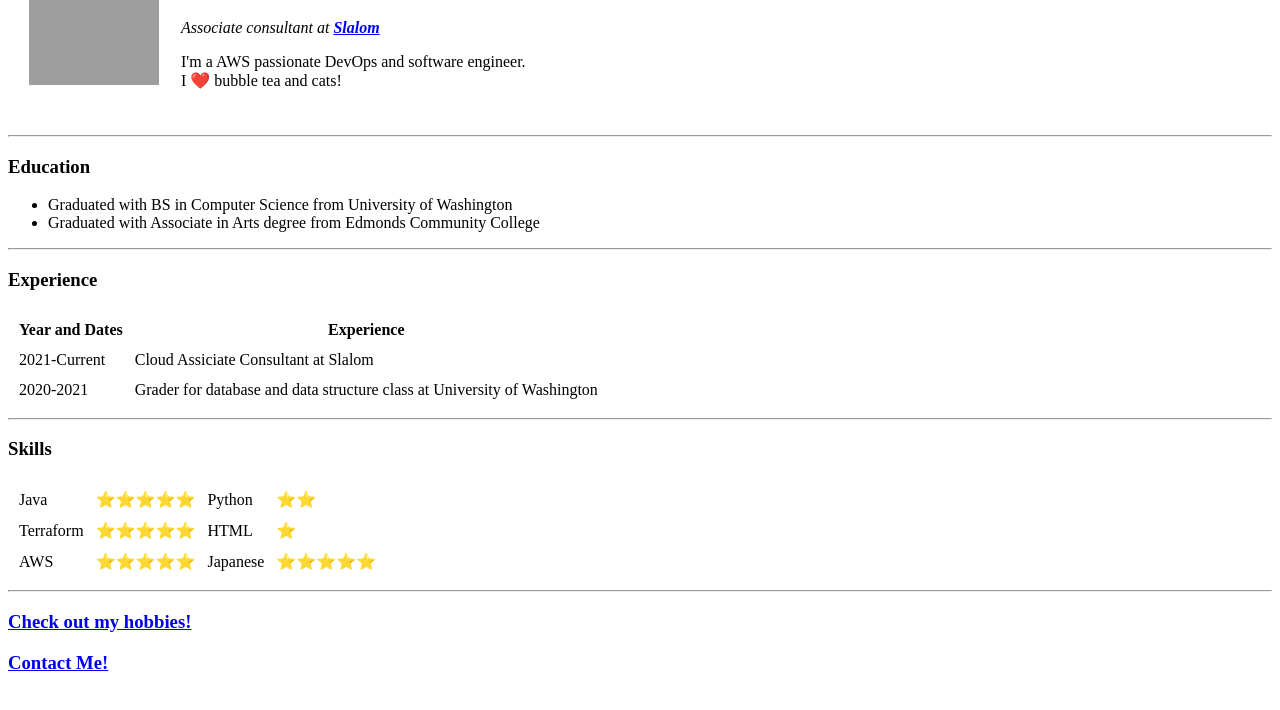
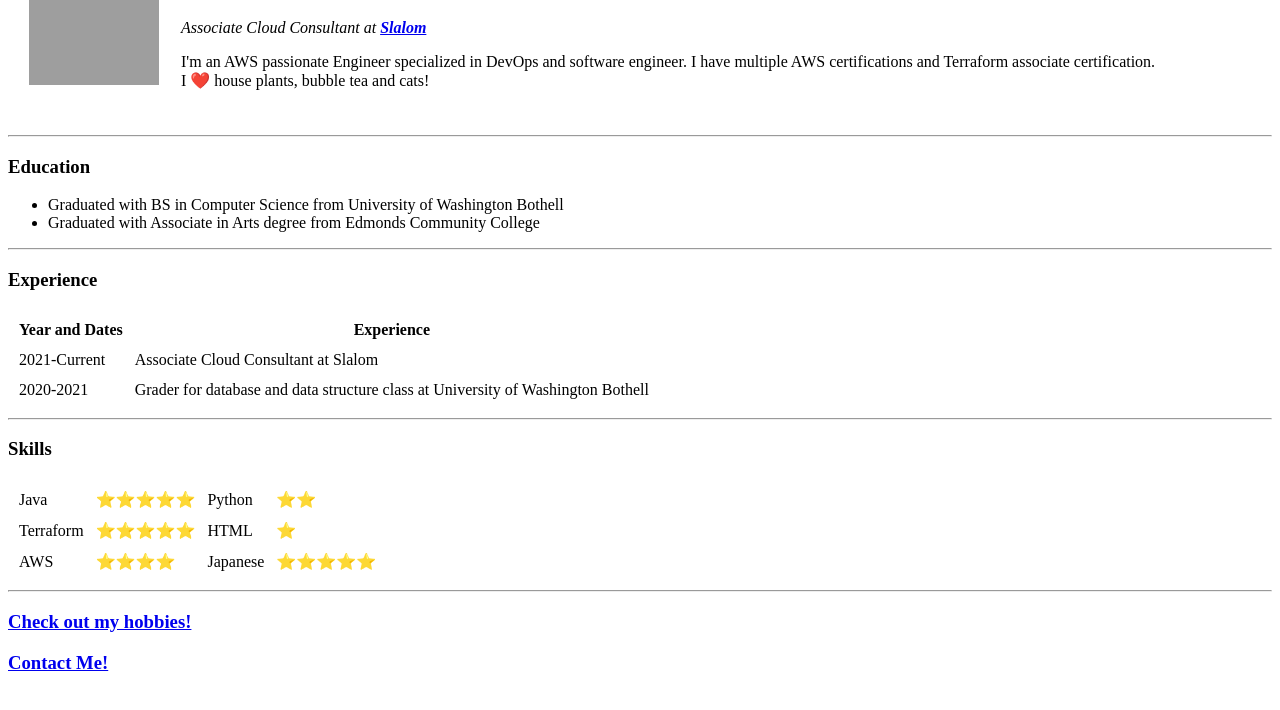
Before and after one commit to AikaU1004/cv, a plain HTML site: page index.html in a window 1280 px wide. Shown: the part 90-800 px from the top of the page. Drawn offline with Linux system fonts and the light colour scheme; grey boxes are pictures that could not be loaded.

Commit message:
update my bio

```diff
--- a/index.html
+++ b/index.html
@@ -17,9 +17,9 @@
                 <td><img src="image/aika_usui_profile.JPG" alt="Aika Usui's profile picture" style="width:130px;height:130px;"></td>
                 <td>
                     <h1>Aika Usui</h1>
-                    <p><em>Associate consultant at <strong><a href="https://www.slalom.com/">Slalom</a></strong></em></p>
-                    <p>I'm a AWS passionate DevOps and software engineer.
-                        <br>I ❤️ bubble tea and cats!
+                    <p><em>Associate Cloud Consultant at <strong><a href="https://www.slalom.com/">Slalom</a></strong></em></p>
+                    <p>I'm an AWS passionate Engineer specialized in DevOps and software engineer. I have multiple AWS certifications and Terraform associate certification.
+                        <br>I ❤️ house plants, bubble tea and cats!
                     </p>
                 </td>
             </tr>
@@ -27,7 +27,7 @@
         <hr>
         <h3>Education</h3>
         <ul>
-            <li>Graduated with BS in Computer Science from University of Washington</li>
+            <li>Graduated with BS in Computer Science from University of Washington Bothell</li>
             <li>Graduated with Associate in Arts degree from Edmonds Community College</li>
         </ul>
         <hr>
@@ -46,11 +46,11 @@
             <tbody>
                 <tr>
                     <td>2021-Current</td>
-                    <td>Cloud Assiciate Consultant at Slalom</td>
+                    <td>Associate Cloud Consultant at Slalom</td>
                 </tr>
                 <tr>
                     <td>2020-2021</td>
-                    <td>Grader for database and data structure class at University of Washington</td>
+                    <td>Grader for database and data structure class at University of Washington Bothell</td>
                 </tr>
             </tbody>
         </table>
@@ -72,7 +72,7 @@
                 </tr>
                 <tr>
                     <td>AWS</td>
-                    <td>⭐⭐⭐⭐⭐</td>
+                    <td>⭐⭐⭐⭐</td>
                     <td>Japanese</td>
                     <td>⭐⭐⭐⭐⭐</td>
                 </tr>
```
